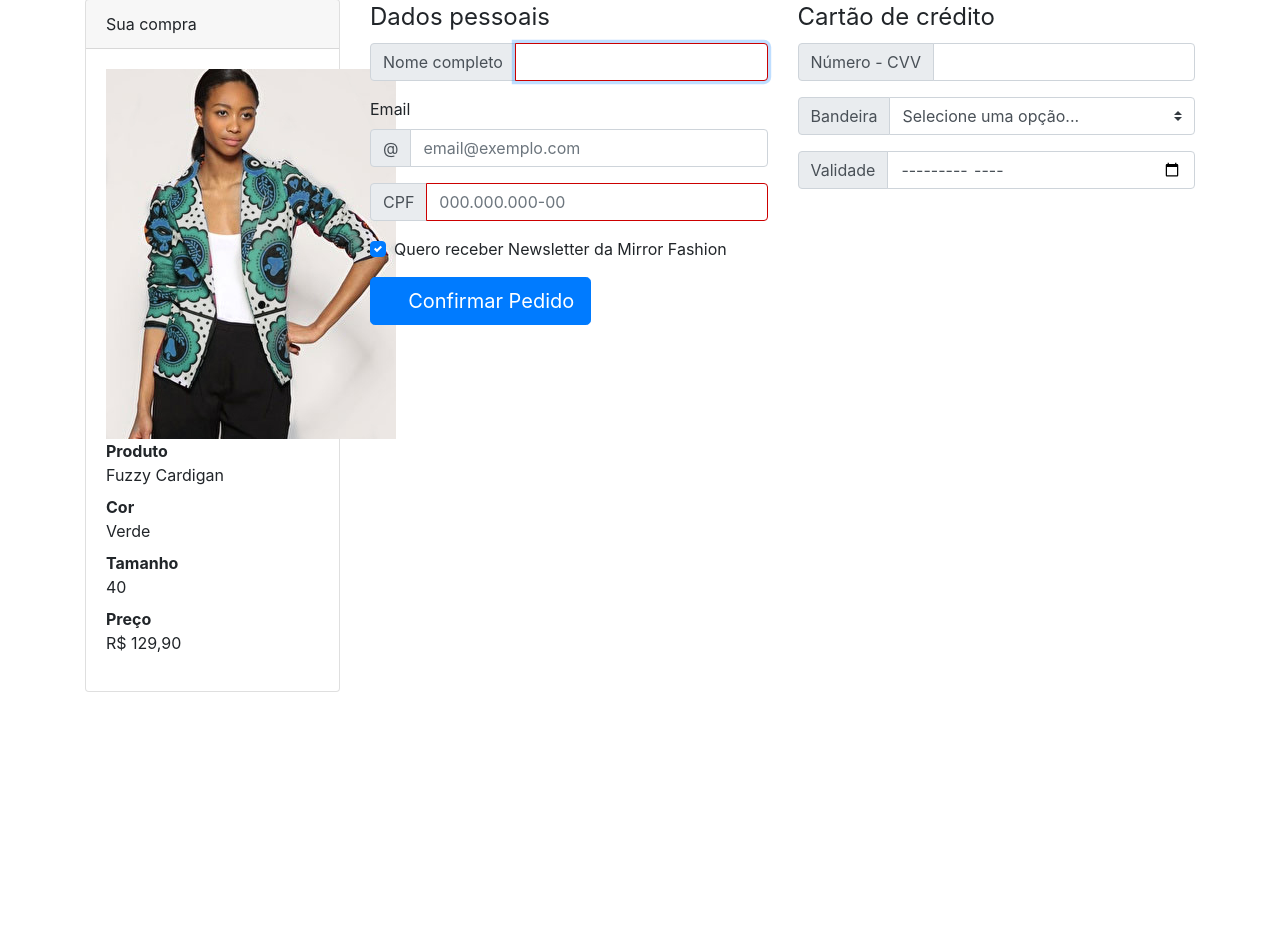
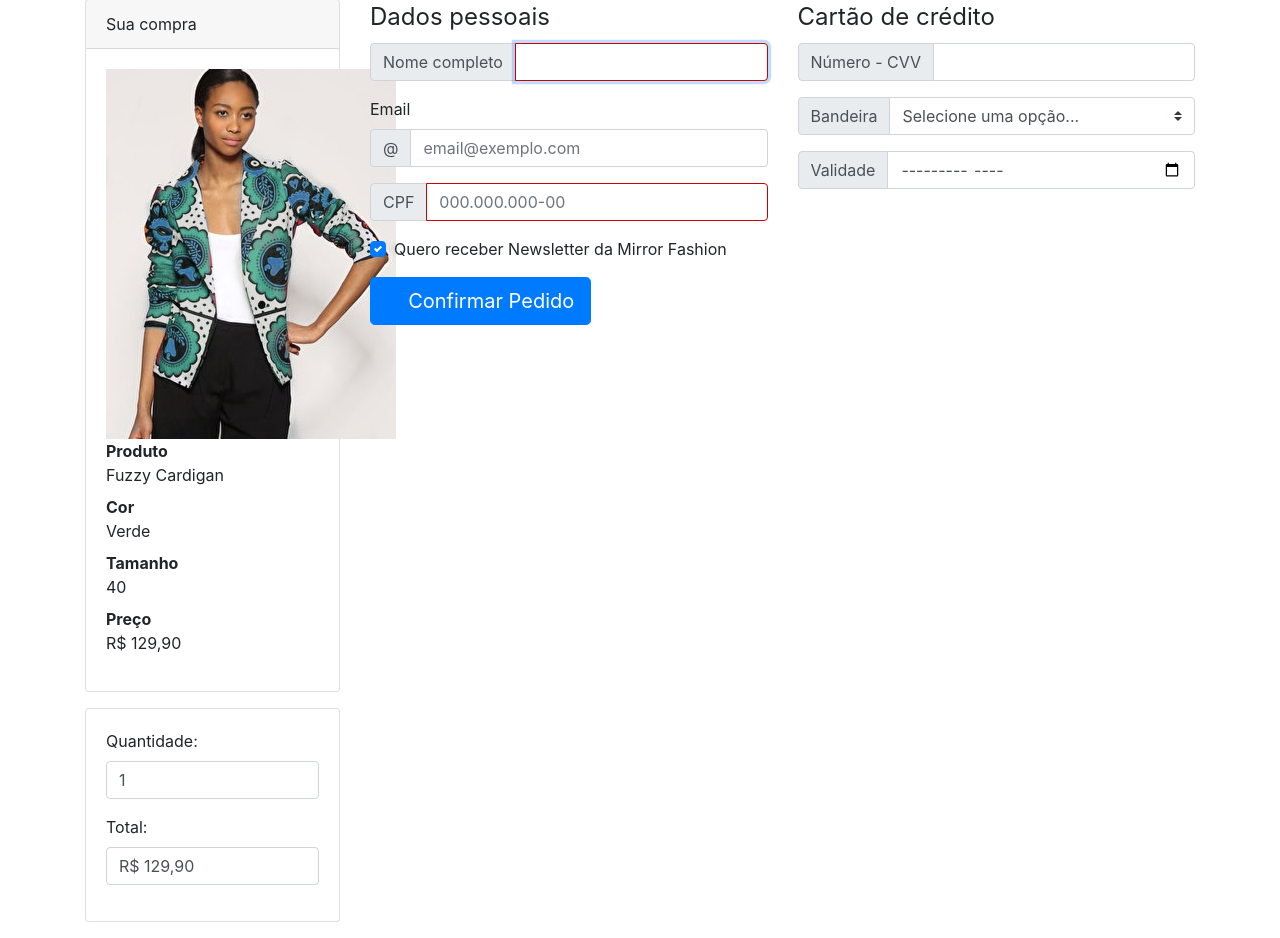
Before and after one commit to mayararysia/mirror-fashion, a PHP site: page /checkout.html in a window 1280 px wide. Shown: the part 393-1331 px from the top of the page. Before the commit the page ends 1085 px from the top, so only its background shows below. Run offline with PHP 8.4, Linux system fonts and the light colour scheme; some web fonts are replaced.

Commit message:
chapter 09

```diff
--- a/checkout.html
+++ b/checkout.html
@@ -5,11 +5,9 @@
     <meta charset="utf-8">
     <meta name="viewport" content="width=device-width">
     <title>Checkout Mirror Fashion</title>
+    <link rel="stylesheet" href="css/open-iconic-bootstrap.css">
     <link rel="stylesheet" href="css/bootstrap.css">
-    <link rel="stylesheet" href="css/open-iconic-bootstrap.css">
     <link rel="stylesheet" href="css/checkout.css">
-    <link rel="text/javascript" href="js/bootstrap.js">
-    <link rel="text/javascript" href="js/jquery-3.4.1.js">
 
 </head>
 
@@ -63,12 +61,28 @@
                             <dt>Tamanho</dt>
                             <dd>40</dd>
                             <dt>Preço</dt>
-                            <dd>R$ 129,90</dd>
+                            <dd id="preco">R$ 129,90</dd>
                         </dl>
                     </div>
                     <!--	fim	.card-body	-->
                 </div>
                 <!--	fim	.card	-->
+
+                <div class="card mb-3">
+                    <div class="card-body">
+                        <div class="form-group">
+                            <label for="qtd">Quantidade:</label>
+                            <input type="number" id="qtd" min="1" max="99" value="1" class="form-control">
+                        </div>
+                        <div class="form-group">
+                            <label for="total">Total:</label>
+                            <output for="qtd preco" id="total" class="form-control">
+                                R$	129,90
+                            </output>
+                        </div>
+                    </div>
+                </div>
+
             </div>
             <form class="col-md-8 col-xl-9">
                 <div class="row">
@@ -149,6 +163,8 @@
         <!-- fim . row -->
     </div>
     <!-- fim . container -->
+
+    <script type="text/javascript" src="js/total.js"></script>
 </body>
 
 </html>
--- a/index.html
+++ b/index.html
@@ -74,8 +74,10 @@
         <section class="banner-destaque">
             <figure>
                 <img src="img/destaque-home.png" alt="Promoção: Big City Night">
+                <a href="#" class="pause"></a>
             </figure>
         </section>
+
         <!-- fim .banner-destaque -->
     </div>
     <!-- fim .container .destaque -->
@@ -226,7 +228,7 @@
             </ul>
         </div>
     </footer>
-
+    <script type="text/javascript" src="js/banner.js"></script>
 </body>
 
 </html>
--- /dev/null
+++ b/js/total.js
@@ -0,0 +1,16 @@
+var $input_quantidade = document.querySelector("#qtd");
+var $output_total = document.querySelector("#total");
+
+$input_quantidade.oninput = function() {
+    var preco = document.querySelector("#preco").textContent;
+    preco = preco.replace("R$ ", "");
+    preco = preco.replace(",", ".");
+    preco = parseFloat(preco);
+
+    var quantidade = $input_quantidade.value;
+    var total = quantidade * preco;
+
+    total = "R$	" + total.toFixed(2)
+    total = total.replace(".", ",");
+    $output_total.value = total;
+}
```
Also changed, not shown: css/estilos.css (+26 -0 lines), css/produto.css (+11 -0 lines), js/banner.js (added, +20 -0 lines), js/produto.js (added, +7 -0 lines), produto.html (+4 -3 lines).
